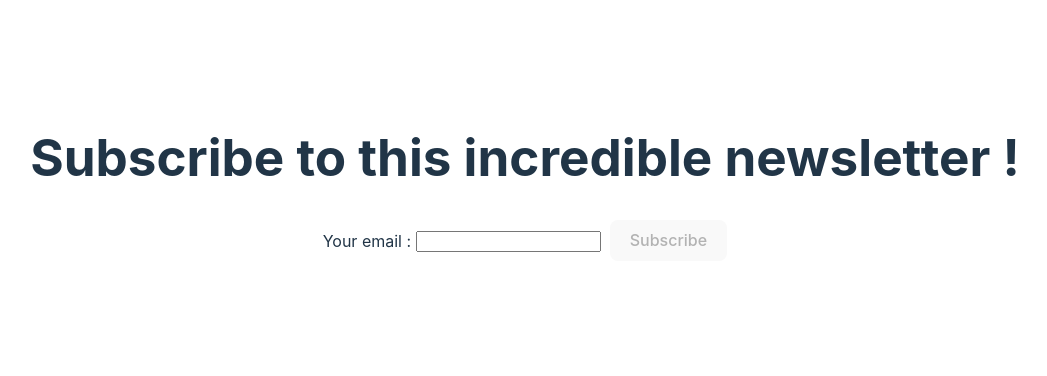
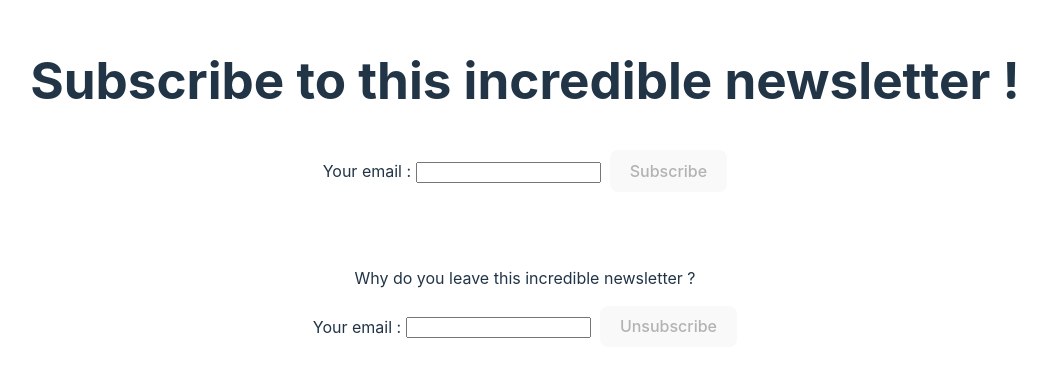
Before and after one commit to franzk/newsletter-subscription, a Vue app in the folder front/: page / in a window 1280 px wide. Shown: the part 194-570 px from the top of the page, without its empty margins (115-1162 px from the left). Built offline with nearby package versions, Linux system fonts and the light colour scheme.

Commit message:
front: unsuscribe

```diff
--- a/front/src/App.vue
+++ b/front/src/App.vue
@@ -1,9 +1,14 @@
 <script setup lang="ts">
 import SubscriptionVue from './components/Subscription.vue'
+import Unsubscribe from './components/Unsubscribe.vue';
 </script>
 
 <template>
-  <SubscriptionVue />
+  <section>
+    <SubscriptionVue />
+    <p style="border:1px solid white"></p>
+    <Unsubscribe />
+  </section>
 </template>
 
 <style scoped>
--- /dev/null
+++ b/front/src/components/Unsubscribe.vue
@@ -0,0 +1,68 @@
+<template>
+    <p>{{ title }}</p>
+
+    <label for="email">{{ label }}</label>
+    <input
+        type="email"
+        id="email"
+        name="email"
+        v-model="email"
+        required
+    >&nbsp;
+    <button @click="submit" :disabled="!isEmailValid">{{ buttonText }}</button>
+    <p v-if="!isEmailValid && email.length > 0" style="color: red;">
+        {{ emailInvalidErrorMessage }}
+    </p>
+    <p v-else>&nbsp;</p>
+</template>
+
+<script lang="ts">
+import { defineComponent } from 'vue'
+import axios from 'axios'
+
+export default defineComponent({
+    name: 'Unsubscribe',
+    props: {
+        title: {
+            type: String,
+            default: 'Why do you leave this incredible newsletter ?'
+        },
+        label: {
+            type: String,
+            default: 'Your email : '
+        },
+        buttonText: {
+            type: String,
+            default: 'Unsubscribe'
+        },
+        emailInvalidErrorMessage: {
+            type: String,
+            default: 'Please enter a valid email address.'
+        }
+    },
+    data() {
+        return {
+            email: ''
+        }
+    },
+    methods: {
+        async submit() {
+            try {
+                await axios.post(`${import.meta.env.VITE_API}/unsubscribe`, { email: this.email });
+                console.log('Unsubscription successful!');
+            } catch (error) {
+                console.error('Subscription failed:', error);
+            }
+        }
+    },
+    computed: {
+        isEmailValid(): boolean {
+            const emailPattern = /^[^\s@]+@[^\s@]+\.[^\s@]+$/
+            return !!this.email && emailPattern.test(this.email)
+        }
+    }
+})
+</script>
+
+<style>
+</style>
```
Also changed, not shown: 2 other files (tests, documents, lock files or other folders).
